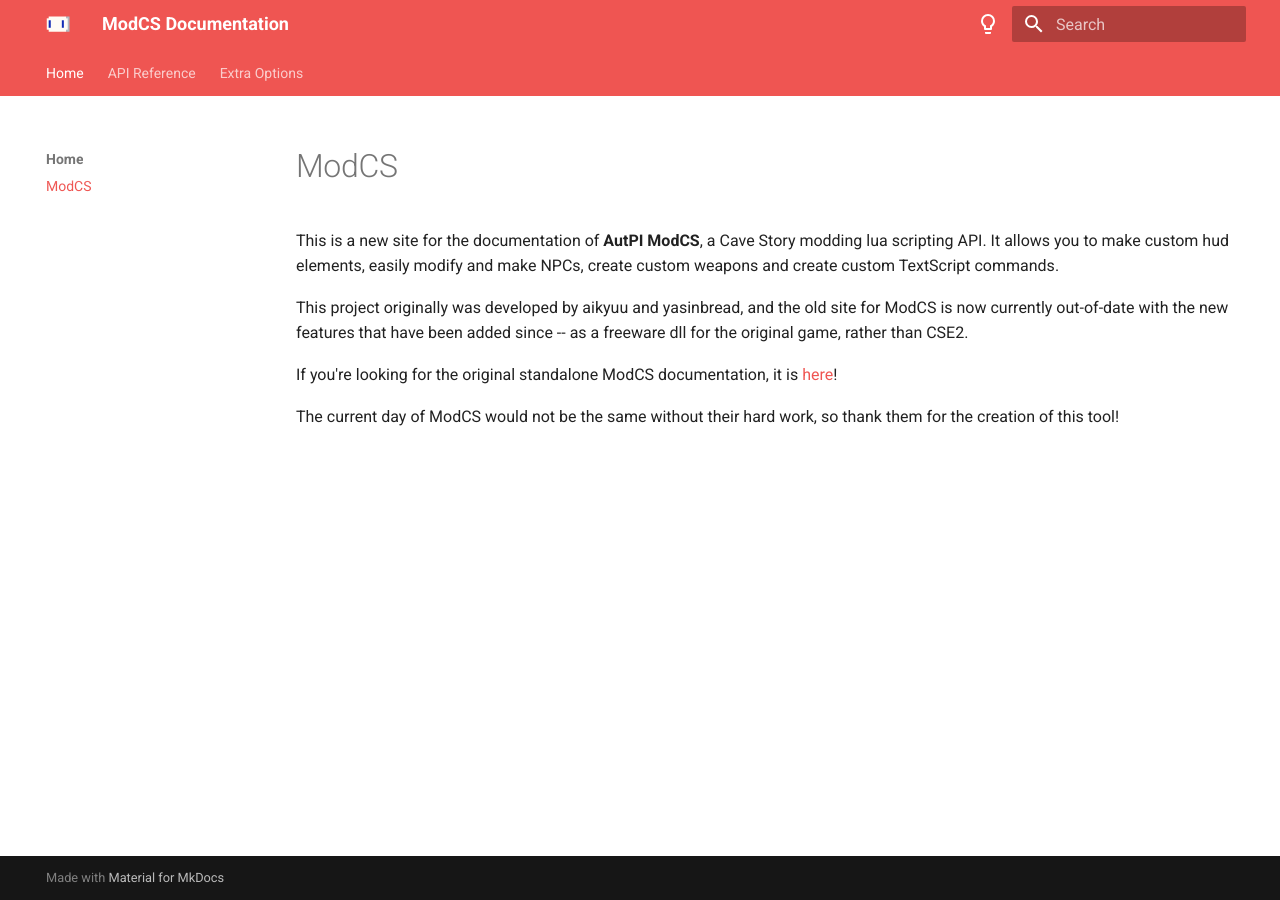
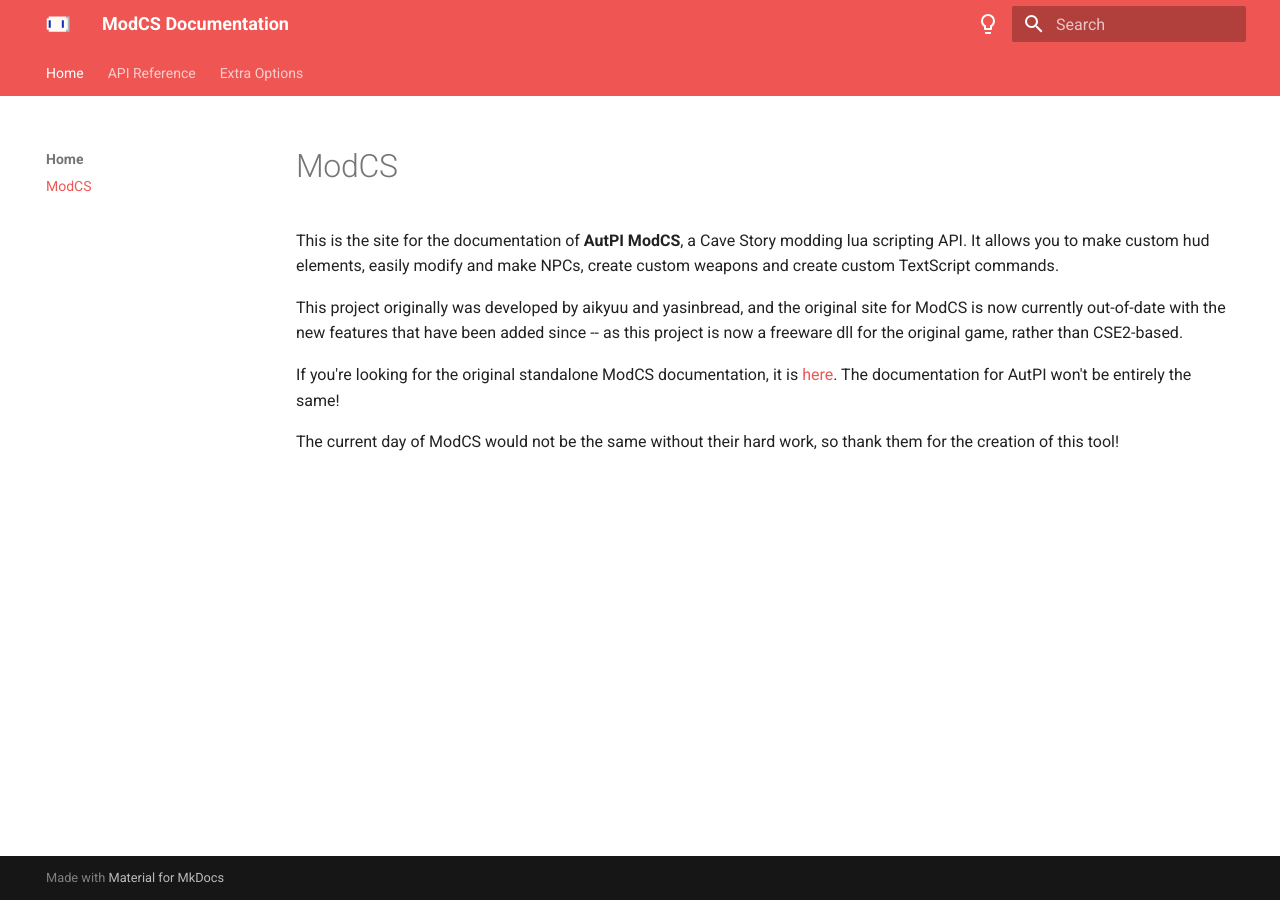
Before and after one commit to autpi/autpi.github.io, an MkDocs documentation site: the page built from docs/index.md, in a window 1280 px wide. Built offline with MkDocs 1.6.1 and Material for MkDocs 9.7.7, drawn with Linux system fonts in a browser that asks for light colours.

Commit message:
update phrasing

```diff
--- a/docs/index.md
+++ b/docs/index.md
@@ -1,12 +1,12 @@
 # ModCS
 
-This is a new site for the documentation of **AutPI ModCS**, a Cave Story modding lua scripting API.
+This is the site for the documentation of **AutPI ModCS**, a Cave Story modding lua scripting API.
 It allows you to make custom hud elements, easily modify and make NPCs, create custom weapons and
 create custom TextScript commands.
 
-This project originally was developed by aikyuu and yasinbread, and the old site for ModCS
-is now currently out-of-date with the new features that have been added since -- as a freeware dll for the original game, rather than CSE2.
+This project originally was developed by aikyuu and yasinbread, and the original site for ModCS
+is now currently out-of-date with the new features that have been added since -- as this project is now a freeware dll for the original game, rather than CSE2-based.
 
-If you're looking for the original standalone ModCS documentation, it is [here](https://modcavestory.github.io)!
+If you're looking for the original standalone ModCS documentation, it is [here](https://modcavestory.github.io). The documentation for AutPI won't be entirely the same!
 
 The current day of ModCS would not be the same without their hard work, so thank them for the creation of this tool!
```
